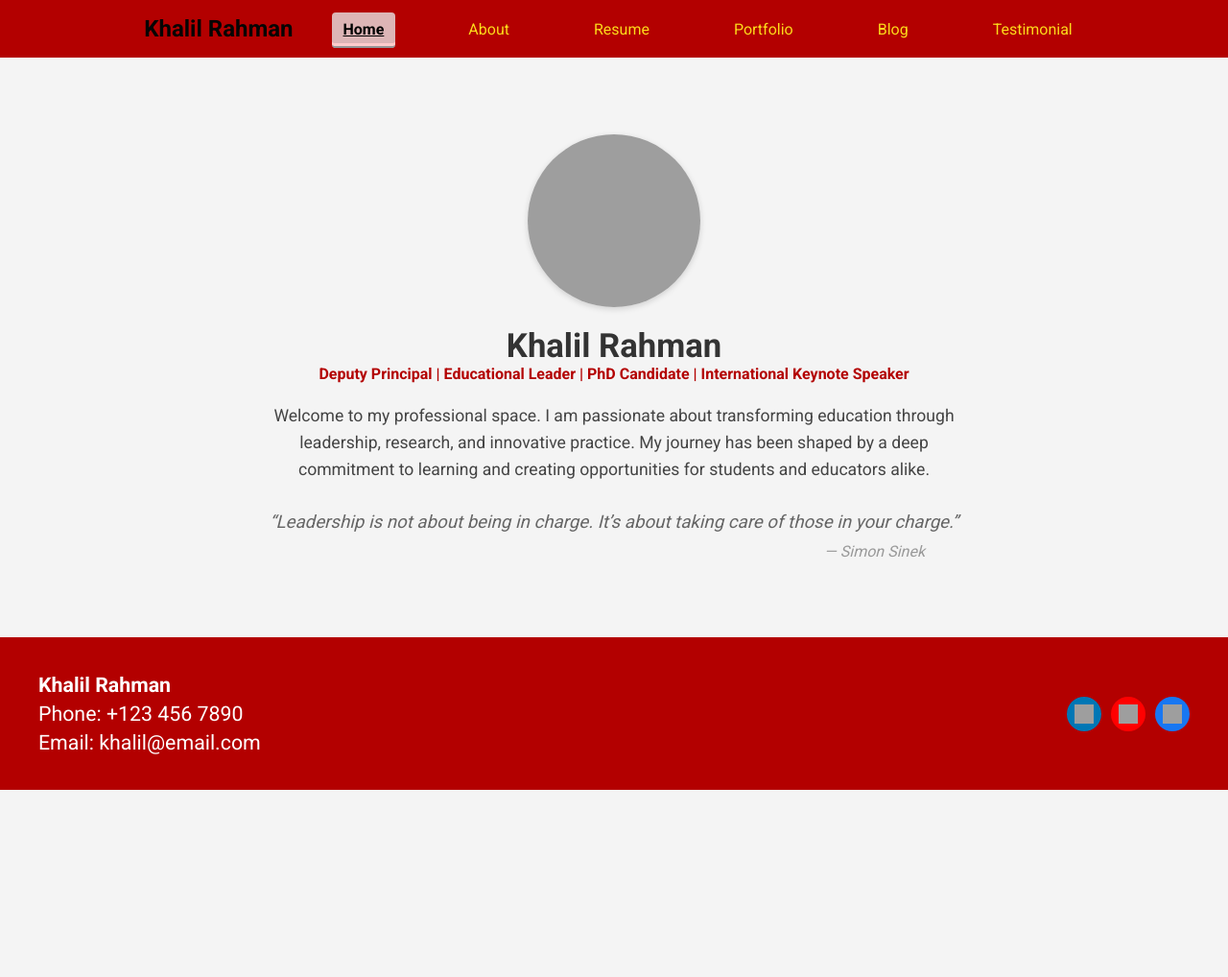
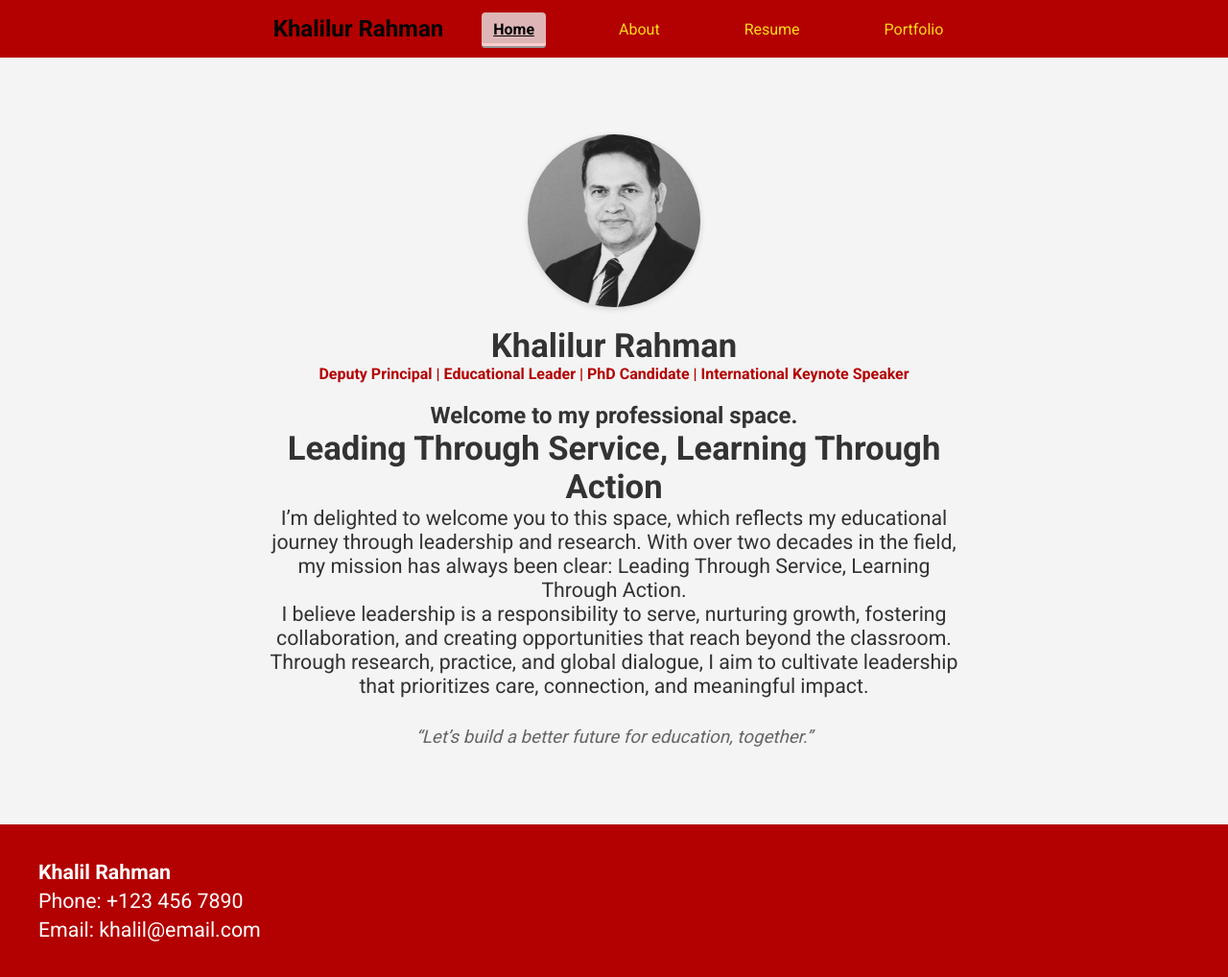
Before and after one commit to KayeSev97/KayeSev97.github.io, a Jekyll site: the page built from index.md, in a window 1280 px wide. Shown: the whole page at 96% size. Built offline with Jekyll 4.4.1, drawn with Linux system fonts in a browser that asks for light colours; before the commit the page ends 900 px from its top, so only the background shows below that; grey boxes are pictures that could not be loaded.

Commit message:
Updated site with latest edits

```diff
--- a/_includes/footer.html
+++ b/_includes/footer.html
@@ -5,10 +5,10 @@
       <p>Phone: +123 456 7890</p>
       <p>Email: khalil@email.com</p>
     </div>
-    <div class="footer-right">
+    <!--<div class="footer-right">
       <a href="https://linkedin.com" target="_blank" class="social-icon linkedin" aria-label="LinkedIn"></a>
       <a href="https://youtube.com" target="_blank" class="social-icon youtube" aria-label="YouTube"></a>
       <a href="https://facebook.com" target="_blank" class="social-icon facebook" aria-label="Facebook"></a>
-    </div>
+    </div>-->
   </div>
 </footer>
--- a/_includes/header.html
+++ b/_includes/header.html
@@ -1,6 +1,6 @@
 <header>
   <div class="header-container">
-    <div class="site-name">Khalil Rahman</div>
+    <div class="site-name">Khalilur Rahman</div>
     <button class="burger" aria-label="Toggle navigation">
       &#9776;
     </button>
@@ -10,9 +10,9 @@
         <li><a href="/about/" class="{% if page.url == '/about/' %}active{% endif %}">About</a></li>
         <li><a href="/resume/" class="{% if page.url == '/resume/' %}active{% endif %}">Resume</a></li>
         <li><a href="/portfolio/" class="{% if page.url == '/portfolio/' %}active{% endif %}">Portfolio</a></li>
-        <li><a href="/blog/" class="{% if page.url == '/blog/' %}active{% endif %}">Blog</a></li>
+        <!--<li><a href="/blog/" class="{% if page.url == '/blog/' %}active{% endif %}">Blog</a></li>
         <li><a href="/testimonial/" class="{% if page.url == '/testimonial/' %}active{% endif %}">Testimonial</a></li>
-      </ul>
+      --></ul>
     </nav>
   </div>
 </header>
--- a/index.md
+++ b/index.md
@@ -4,17 +4,20 @@ title: Home
 ---
 
 <section class="home-intro">
-  <img src="/assets/images/headshot-temp.jpg" alt="Khalil Rahman" class="profile-img">
+  <img src="/assets/images/home_img.jpg" alt="Khalil Rahman" class="profile-img">
 
-  <h2>Khalil Rahman</h2>
+  <h2>Khalilur Rahman</h2>
   <h3>Deputy Principal | Educational Leader | PhD Candidate | International Keynote Speaker</h3>
 
   <p class="intro-paragraph">
-    Welcome to my professional space. I am passionate about transforming education through leadership, research, and innovative practice. My journey has been shaped by a deep commitment to learning and creating opportunities for students and educators alike.
+    <h1>Welcome to my professional space.</h1>
+    <h2>Leading Through Service, Learning Through Action</h2>
+    <p>I’m delighted to welcome you to this space, which reflects my educational journey through leadership and research. With over two decades in the field, my mission has always been clear: Leading Through Service, Learning Through Action.</p>
+    <p>I believe leadership is a responsibility to serve, nurturing growth, fostering collaboration, and creating opportunities that reach beyond the classroom. Through research, practice, and global dialogue, I aim to cultivate leadership that prioritizes care, connection, and meaningful impact.</p>
   </p>
 
   <blockquote class="home-quote">
-  “Leadership is not about being in charge. It’s about taking care of those in your charge.”
+  “Let’s build a better future for education, together.”
   </blockquote>
-  <cite class="quote-author">— Simon Sinek</cite>
+  <!--<cite class="quote-author">— Simon Sinek</cite>-->
 </section>
```
Also changed, not shown: Gemfile (+3 -33 lines), about.md (+5 -5 lines), portfolio.md (+30 -13 lines), resume.md (+12 -8 lines), assets/images/Home_img.jpg (added), assets/images/gallery10.jpg (added), assets/images/gallery11.jpg (added), assets/images/gallery12.jpg (added), assets/images/gallery2.jpg, assets/images/gallery3.jpg, assets/images/gallery4.jpg, assets/images/gallery5.jpg (added), assets/images/gallery6.jpg (added), assets/images/gallery7.jpg (added), 2 more files, 1 other file.
